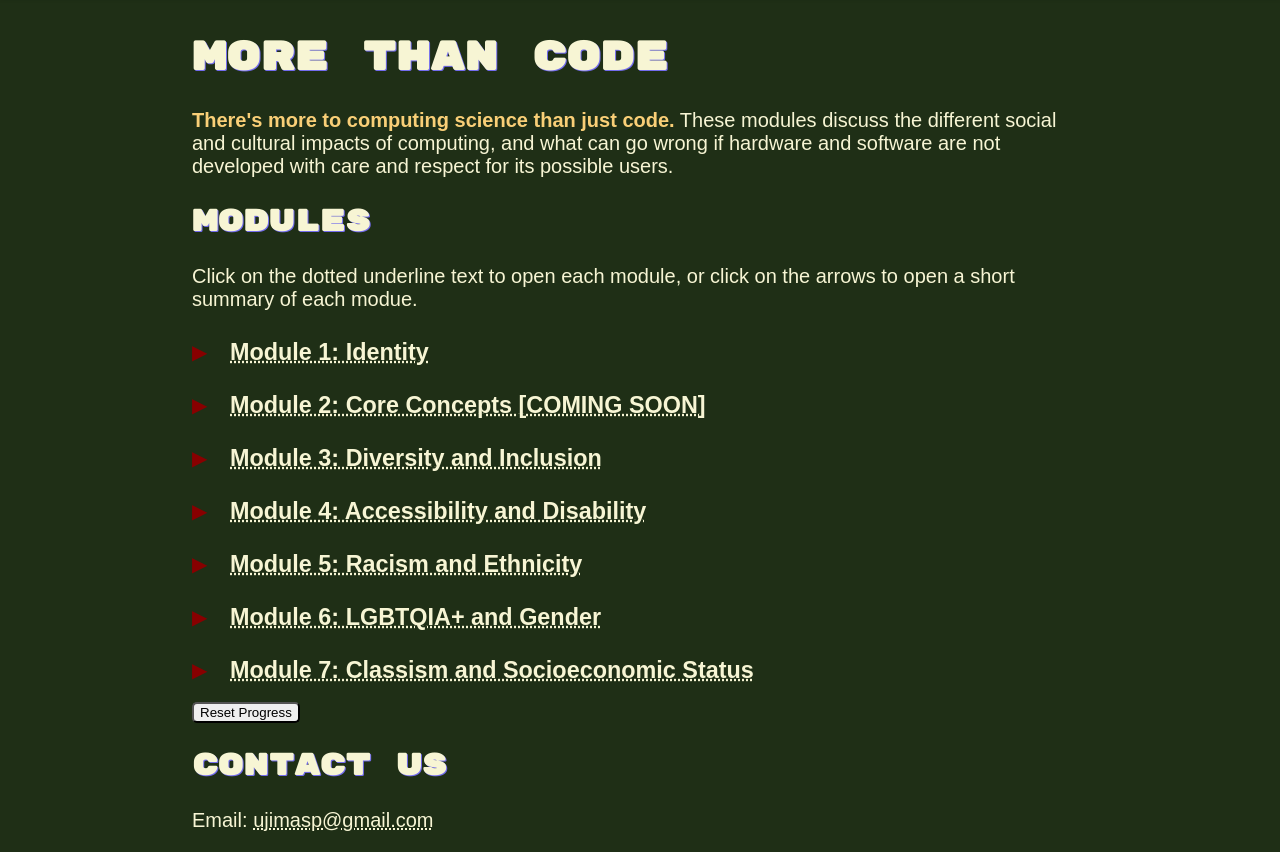
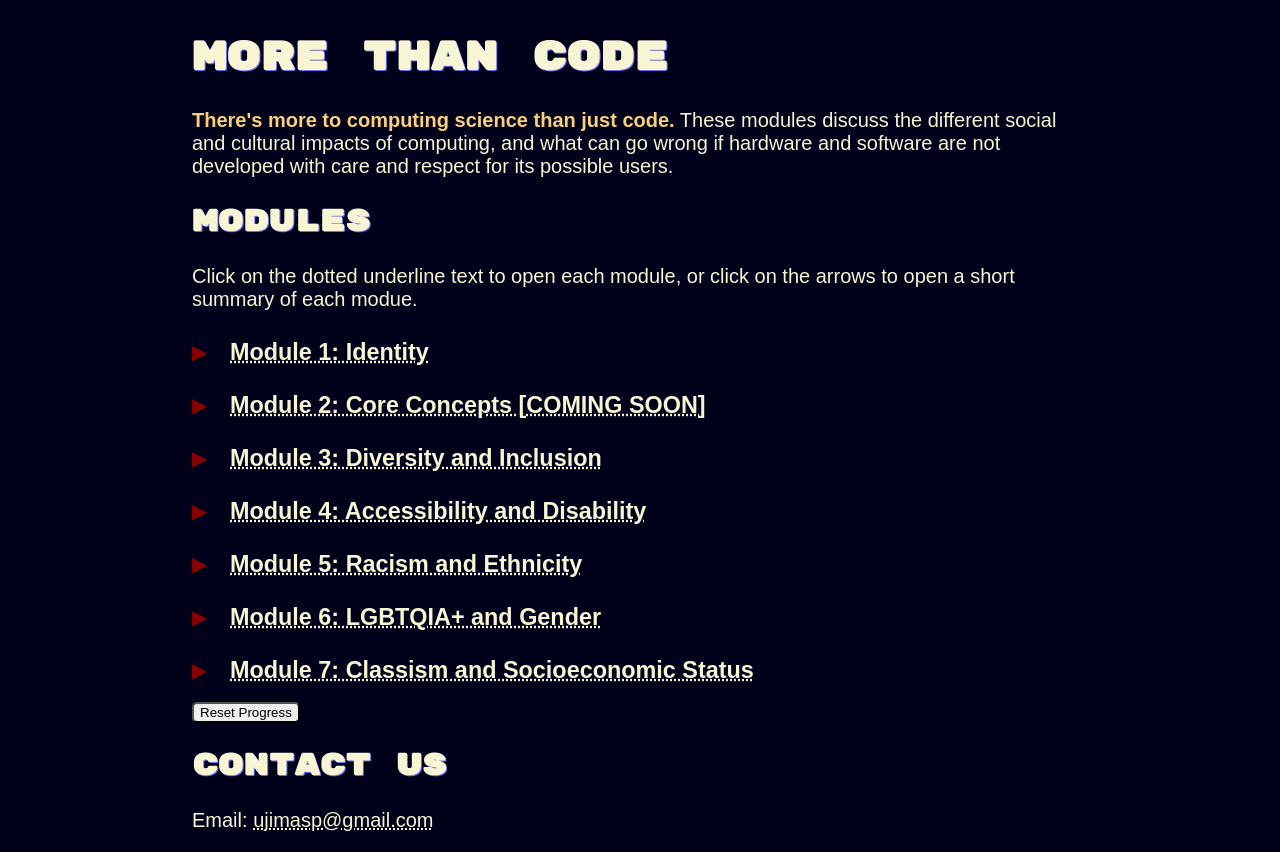
Before and after one commit to alex-bellon/morethancode, a website: page index.html in a window 1280 px wide. Both pictures are taken after a click on the button "Change to dark theme". Shown: the part 67-919 px from the top of the page. Drawn offline with Linux system fonts and the light colour scheme; a web font is replaced by a local one.

Commit message:
Wrote unit tests for progress toggle and changed dark mode
Made old dark mode into "green", no way to change to green yet

Made new dark mode with black background

```diff
--- a/assets/css/common.css
+++ b/assets/css/common.css
@@ -11,6 +11,19 @@
 }
 
 [data-theme="dark"] {
+  --navbar-bg-color: hsl(0, 0%, 15%);
+  --navbar-text-color: hsl(0, 0%, 85%);
+  --navbar-text-color-focus: white;
+  --navbar-bg-contrast: hsl(0, 0%, 25%);
+  --navbar-link-hover: #111;
+
+  --color-bg: hsl(240, 100%, 5%);
+  --color-fg: #f7f5d4;
+  --link-hover: #faa819;
+  --link-color: #f9cf77;
+}
+
+[data-theme="green"] {
   --navbar-bg-color: hsl(0, 0%, 15%);
   --navbar-text-color: hsl(0, 0%, 85%);
   --navbar-text-color-focus: white;
@@ -113,8 +126,6 @@ details[open] > summary::before {
 }
 
 /* Navbar */
-
-/* TO ADD: navbar-item */
 
 .container {
   max-width: 70%;
--- a/assets/scripts/main.js
+++ b/assets/scripts/main.js
@@ -5,6 +5,14 @@ window.addEventListener("DOMContentLoaded", init);
 async function init() {
   initializeServiceWorker();
 
+  initResetProgress();
+
+  initNavbar();
+
+  initThemeing();
+}
+
+function initResetProgress() {
   // Reset progress button
   let resetProgressHolder = document.querySelector("#reset-progress");
 
@@ -18,12 +26,14 @@ async function init() {
   resetButton.textContent = "Reset Progress";
 
   resetButton.style = `
-    border-radius: 5px;
+  border-radius: 5px;
 
-  `;
+`;
 
   resetProgressHolder.appendChild(resetButton);
+}
 
+function initNavbar() {
   // Navbar toggle
   let navbarToggle = document.querySelector("#navbar-toggle");
 
@@ -41,8 +51,6 @@ async function init() {
 
   navbarLinksContainer.addEventListener("click", (e) => e.stopPropagation());
   navbarMenu.addEventListener("click", toggleNavbarVisibility);
-
-  initThemeing();
 }
 
 function initThemeing() {
--- /dev/null
+++ b/assets/scripts/themeToggle.js
@@ -0,0 +1,109 @@
+class ThemeToggle extends HTMLElement {
+  constructor() {
+    super();
+  }
+
+  connectedCallback() {
+    this.attachShadow({ mode: "open" });
+
+    let rootElement = document.createElement("section");
+
+    let styleElement = document.createElement("style");
+
+    styleElement.textContent = `
+
+      `;
+
+    rootElement.innerHTML = `
+    <button
+        type="button"
+        data-theme-toggle
+        aria-label="Change to light theme"
+    >
+        Change to light theme
+    </button>
+      `;
+
+    this.shadowRoot.appendChild(styleElement);
+    this.shadowRoot.appendChild(rootElement);
+
+    /**
+     * Utility function to calculate the current theme setting.
+     * Look for a local storage value.
+     * Fall back to system setting.
+     * Fall back to light mode.
+     */
+    function calculateSettingAsThemeString({
+      localStorageTheme,
+      systemSettingDark,
+    }) {
+      if (localStorageTheme !== null) {
+        return localStorageTheme;
+      }
+
+      if (systemSettingDark.matches) {
+        return "dark";
+      }
+
+      return "light";
+    }
+
+    /**
+     * Utility function to update the button text and aria-label.
+     */
+    function updateButton({ buttonEl, isDark }) {
+      const newCta = isDark ? "Change to light theme" : "Change to dark theme";
+      // use an aria-label if you are omitting text on the button
+      // and using a sun/moon icon, for example
+      buttonEl.setAttribute("aria-label", newCta);
+      buttonEl.innerText = newCta;
+    }
+
+    /**
+     * Utility function to update the theme setting on the html tag
+     */
+    function updateThemeOnHtmlEl({ theme }) {
+      document.querySelector("html").setAttribute("data-theme", theme);
+    }
+
+    /**
+     * On page load:
+     */
+
+    /**
+     * 1. Grab what we need from the DOM and system settings on page load
+     */
+    const button = document.querySelector("[data-theme-toggle]");
+    const localStorageTheme = localStorage.getItem("theme");
+    const systemSettingDark = window.matchMedia("(prefers-color-scheme: dark)");
+
+    /**
+     * 2. Work out the current site settings
+     */
+    let currentThemeSetting = calculateSettingAsThemeString({
+      localStorageTheme,
+      systemSettingDark,
+    });
+
+    /**
+     * 3. Update the theme setting and button text accoridng to current settings
+     */
+    updateButton({ buttonEl: button, isDark: currentThemeSetting === "dark" });
+    updateThemeOnHtmlEl({ theme: currentThemeSetting });
+
+    /**
+     * 4. Add an event listener to toggle the theme
+     */
+    button.addEventListener("click", (event) => {
+      const newTheme = currentThemeSetting === "dark" ? "light" : "dark";
+
+      localStorage.setItem("theme", newTheme);
+      updateButton({ buttonEl: button, isDark: newTheme === "dark" });
+      updateThemeOnHtmlEl({ theme: newTheme });
+
+      currentThemeSetting = newTheme;
+    });
+  }
+}
+
+customElements.define("theme-toggle", ThemeToggle);
```
Also changed, not shown: __tests__/progress-toggle.test.js (added, +76 -0 lines), package.json (added, +17 -0 lines), 2 other files.
